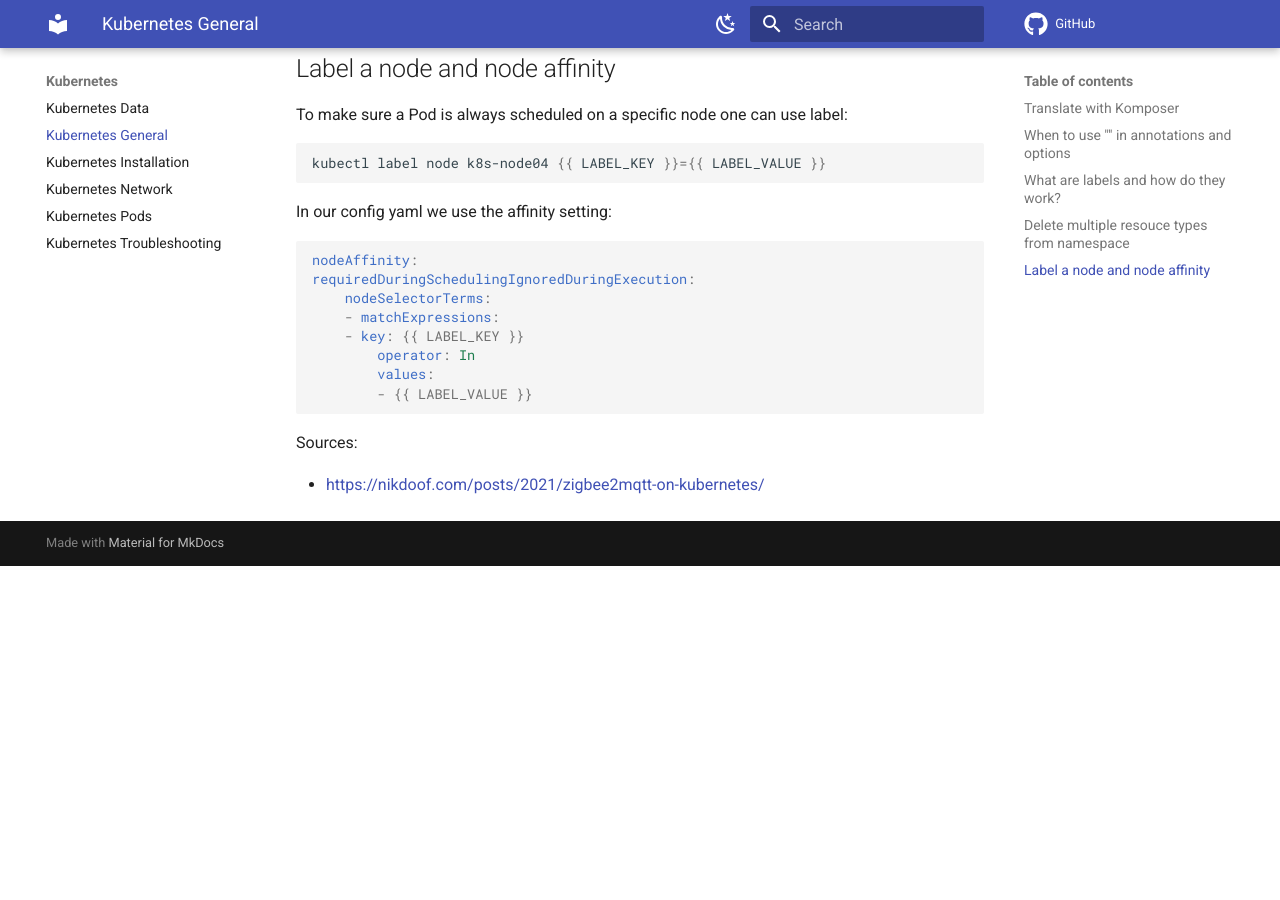
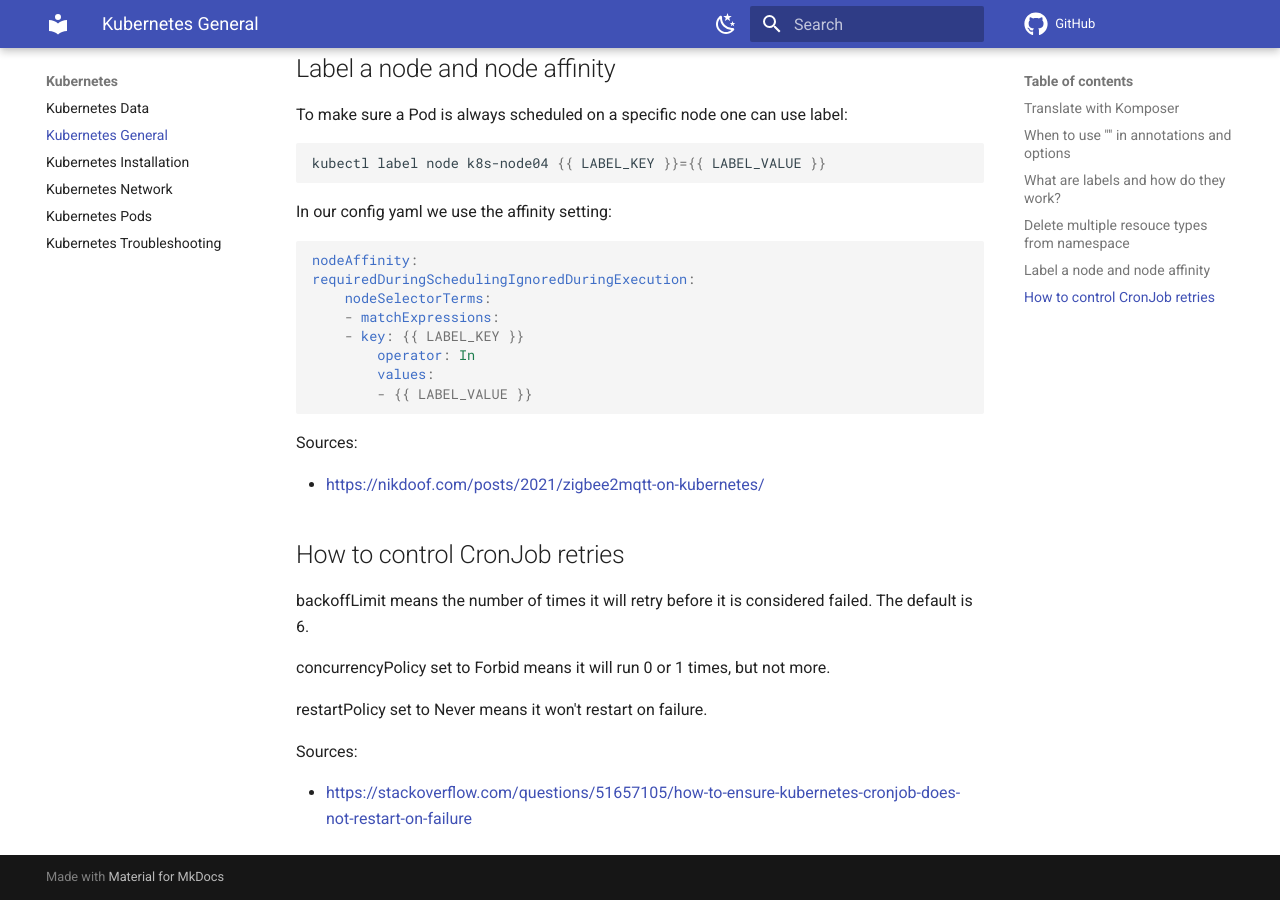
Before and after one commit to stkr22/wiki-fix-it-all, an MkDocs documentation site: the page built from docs/Kubernetes/general.md, in a window 1280 px wide and 900 px high, scrolled down 1931 px. Built offline with MkDocs 1.6.1 and Material for MkDocs 9.7.7, drawn with Linux system fonts in a browser that asks for light colours; comment, search, counter and statistics services are not loaded; before the commit the page ends 2497 px from its top, so only the background shows below that.

Commit message:
adding info about kubernetes cronjobs;

```diff
--- a/docs/Kubernetes/general.md
+++ b/docs/Kubernetes/general.md
@@ -76,7 +76,6 @@
 - <https://github.com/kubernetes/kubernetes/issues/39084>
 - <https://stackoverflow.com/questions/59473707/kubenetes-pod-delete-with-pattern-match-or-wilcard>
 
-
 ## Label a node and node affinity
 
 To make sure a Pod is always scheduled on a specific node one can use label:
@@ -101,3 +100,15 @@
 Sources:
 
 - <https://nikdoof.com/posts/2021/zigbee2mqtt-on-kubernetes/>
+
+## How to control CronJob retries
+
+backoffLimit means the number of times it will retry before it is considered failed. The default is 6.
+
+concurrencyPolicy set to Forbid means it will run 0 or 1 times, but not more.
+
+restartPolicy set to Never means it won't restart on failure.
+
+Sources:
+
+- <https://stackoverflow.com/questions/51657105/how-to-ensure-kubernetes-cronjob-does-not-restart-on-failure>
```
